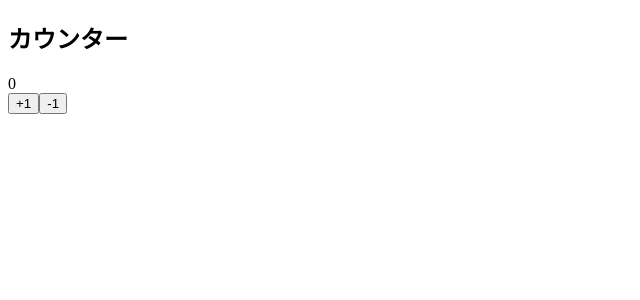
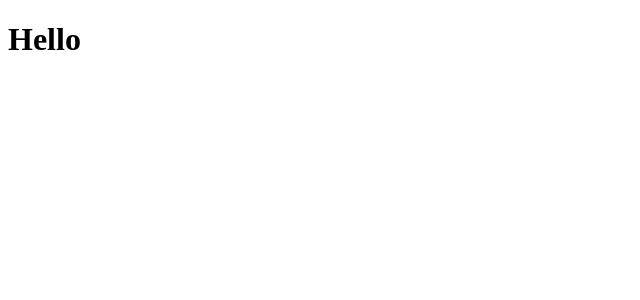
Before and after one commit to beginners-hackathon-team/university-calendar-app, a React (Vite) app in the folder frontend/: page / in a window 1280 px wide. Shown: the top 300 px of the page, without its empty margins (0-640 px from the left). Built offline with nearby package versions, Linux system fonts and the light colour scheme.

Commit message:
conflict

```diff
--- a/frontend/src/APP.tsx
+++ /dev/null
@@ -1,25 +0,0 @@
-import {useState} from "react";
-
-    export default function APP(){
-    const [count, setCount] = useState(0);
-
-    return (
-    <div>
-      <h2>カウンター</h2>
-      <div>
-        {count}
-      </div>
-      <div>
-        <button
-          onClick={() => setCount(count + 1)}>
-          +1
-        </button>
-        <button
-          onClick={() => setCount(count - 1)}
-          >
-          -1
-        </button>
-      </div>
-    </div>
-  );
-}
--- /dev/null
+++ b/frontend/src/App.tsx
@@ -0,0 +1,7 @@
+// import { Routes, Route } from "react-router-dom";
+
+
+export default function App() {
+    return <h1>Hello</h1>;
+
+}
--- a/frontend/src/main.tsx
+++ b/frontend/src/main.tsx
@@ -1,12 +1,12 @@
 import { StrictMode } from "react";
 import { createRoot } from "react-dom/client";
-import { BrowserRouter } from "react-router-dom";
-import APP from "./APP";
+import { BrowserRouter } from "react-router-dom"; // SPAのためのルーティング
+import App from "./App";
 
 createRoot(document.getElementById('root')!).render(
- <StrictMode>
+  <StrictMode>
     <BrowserRouter>
-       <APP />
+      <App />
     </BrowserRouter>
- </StrictMode>
+  </StrictMode>
 )
```
